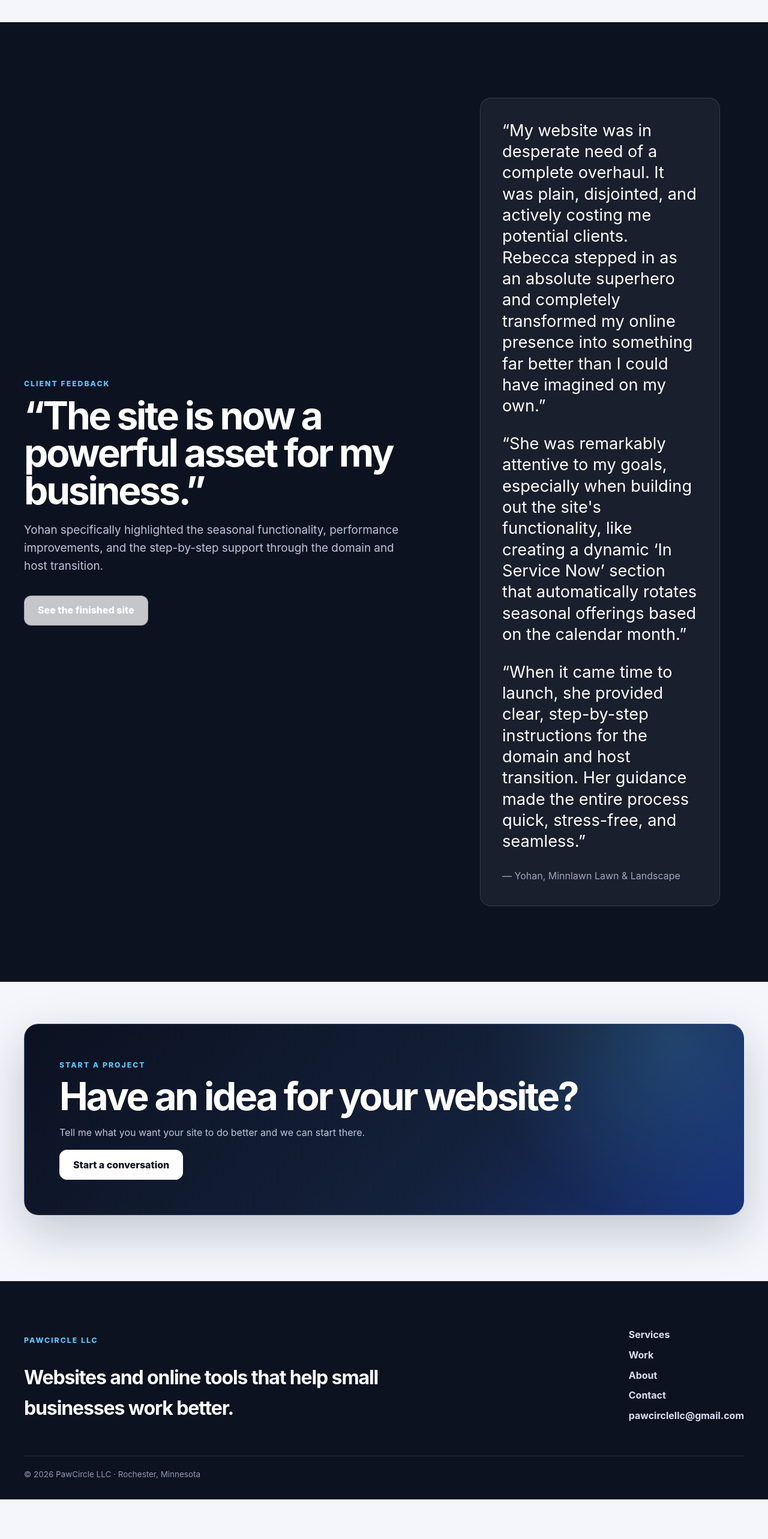
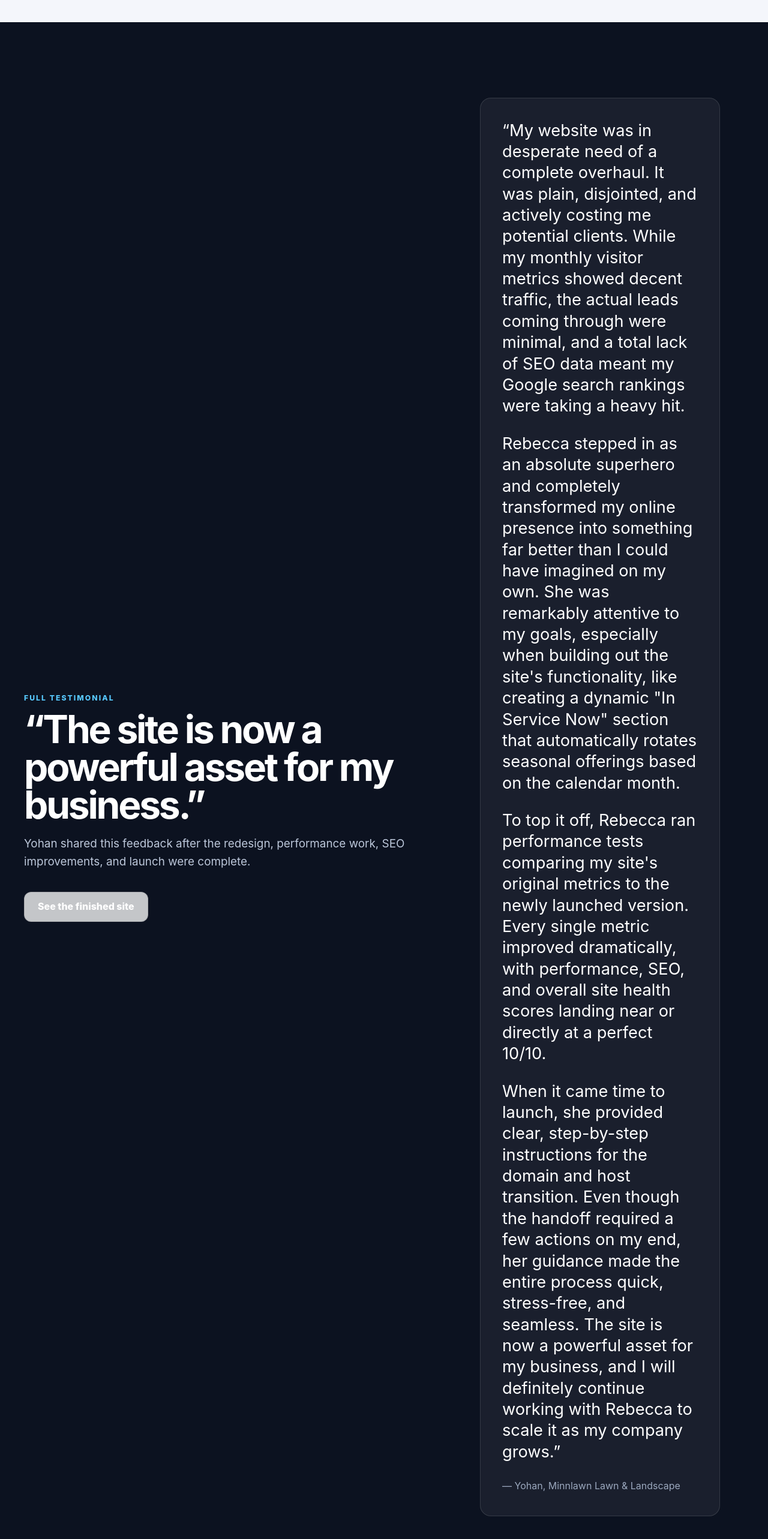
Before and after one commit to reaaland/pawcircle-llc-site, a Next.js app: page /work/minnlawn in a window 1280 px wide. Shown: the part 1362-3928 px from the top of the page at 60% size. Before the commit the page ends 3862 px from the top, so only its background shows below. Built offline with nearby package versions, Linux system fonts and the light colour scheme.

Commit message:
Add full Minnlawn client testimonial

```diff
--- a/app/work/minnlawn/page.tsx
+++ b/app/work/minnlawn/page.tsx
@@ -55,10 +55,10 @@ export default function MinnlawnCaseStudyPage() {
       <section className="split-section">
         <div className="shell split-grid">
           <div>
-            <p className="eyebrow">CLIENT FEEDBACK</p>
+            <p className="eyebrow">FULL TESTIMONIAL</p>
             <h2>“The site is now a powerful asset for my business.”</h2>
             <p className="lede-small">
-              Yohan specifically highlighted the seasonal functionality, performance improvements, and the step-by-step support through the domain and host transition.
+              Yohan shared this feedback after the redesign, performance work, SEO improvements, and launch were complete.
             </p>
             <div className="actions">
               <a className="button button-light" href="https://minnlawn.com" target="_blank" rel="noreferrer">
@@ -68,13 +68,16 @@ export default function MinnlawnCaseStudyPage() {
           </div>
           <blockquote className="quote-card">
             <p>
-              “My website was in desperate need of a complete overhaul. It was plain, disjointed, and actively costing me potential clients. Rebecca stepped in as an absolute superhero and completely transformed my online presence into something far better than I could have imagined on my own.”
+              “My website was in desperate need of a complete overhaul. It was plain, disjointed, and actively costing me potential clients. While my monthly visitor metrics showed decent traffic, the actual leads coming through were minimal, and a total lack of SEO data meant my Google search rankings were taking a heavy hit.
             </p>
             <p>
-              “She was remarkably attentive to my goals, especially when building out the site&apos;s functionality, like creating a dynamic ‘In Service Now’ section that automatically rotates seasonal offerings based on the calendar month.”
+              Rebecca stepped in as an absolute superhero and completely transformed my online presence into something far better than I could have imagined on my own. She was remarkably attentive to my goals, especially when building out the site&apos;s functionality, like creating a dynamic &quot;In Service Now&quot; section that automatically rotates seasonal offerings based on the calendar month.
             </p>
             <p>
-              “When it came time to launch, she provided clear, step-by-step instructions for the domain and host transition. Her guidance made the entire process quick, stress-free, and seamless.”
+              To top it off, Rebecca ran performance tests comparing my site&apos;s original metrics to the newly launched version. Every single metric improved dramatically, with performance, SEO, and overall site health scores landing near or directly at a perfect 10/10.
+            </p>
+            <p>
+              When it came time to launch, she provided clear, step-by-step instructions for the domain and host transition. Even though the handoff required a few actions on my end, her guidance made the entire process quick, stress-free, and seamless. The site is now a powerful asset for my business, and I will definitely continue working with Rebecca to scale it as my company grows.”
             </p>
             <span>— Yohan, Minnlawn Lawn & Landscape</span>
           </blockquote>
```
